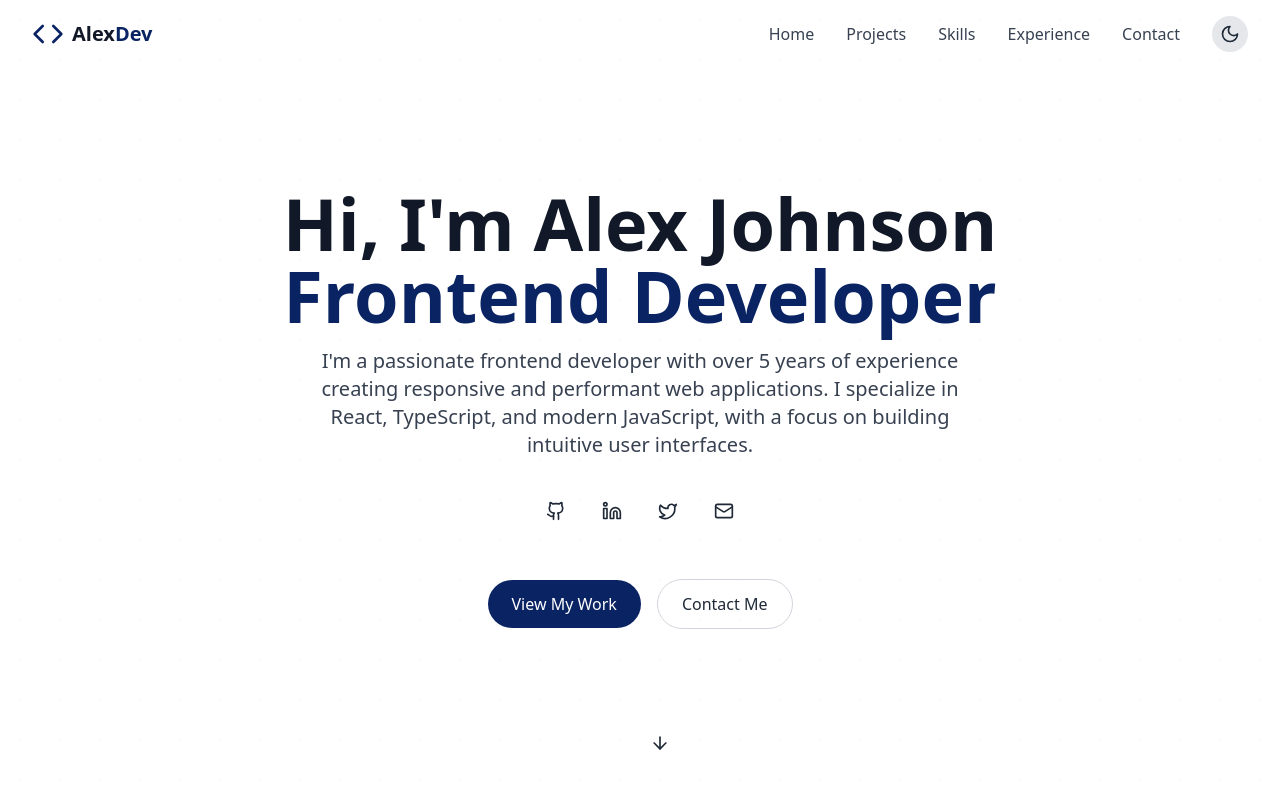
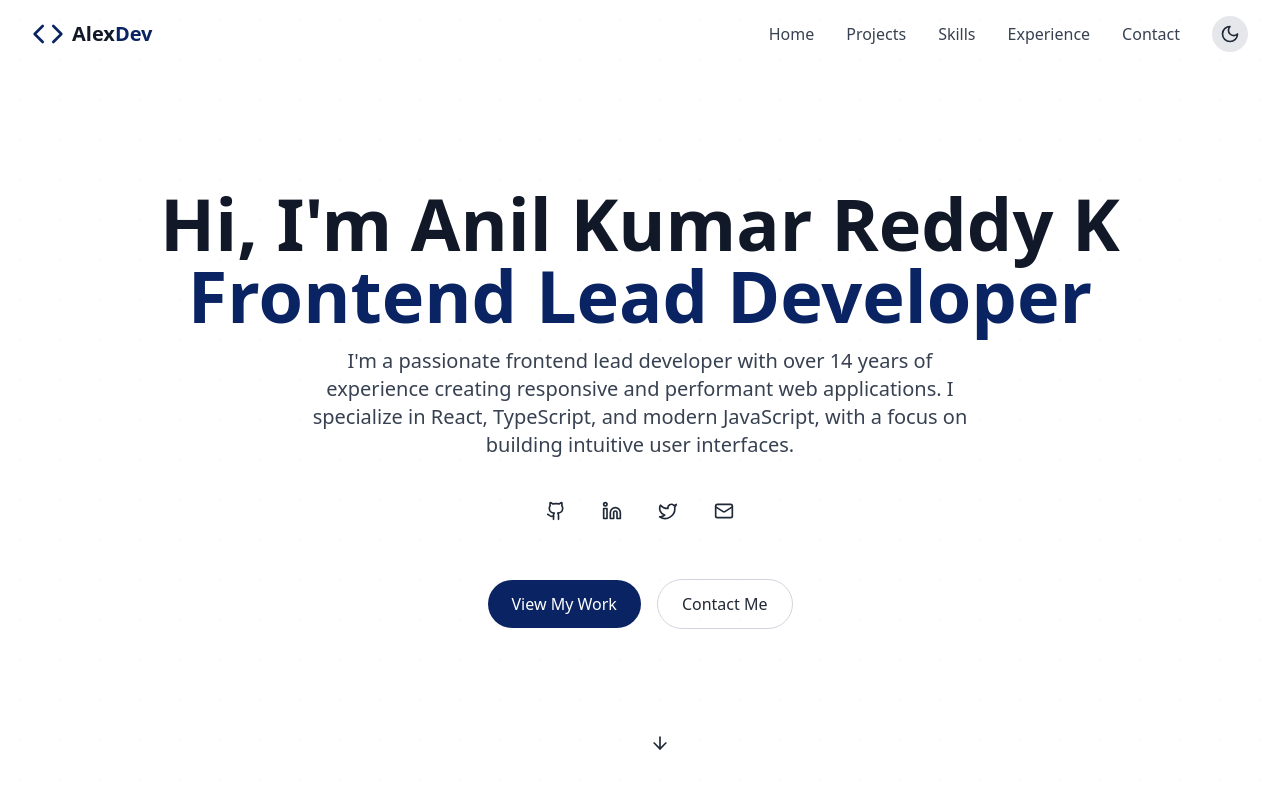
Before and after one commit to anilreddy12001/portfolio2.0, a React (Vite) app: page / in a window 1280 px wide. Shown: the top 800 px of the page. Built offline with nearby package versions, Linux system fonts and the light colour scheme.

Commit message:
Update index.ts

```diff
--- a/src/data/index.ts
+++ b/src/data/index.ts
@@ -98,15 +98,15 @@ export const experiences: Experience[] = [
 
 export const socialLinks: Social[] = [
   { name: 'GitHub', url: 'https://github.com', icon: 'Github' },
-  { name: 'LinkedIn', url: 'https://linkedin.com', icon: 'Linkedin' },
+  { name: 'LinkedIn', url: 'https://linkedin.com/anilkumareddy', icon: 'Linkedin' },
   { name: 'Twitter', url: 'https://twitter.com', icon: 'Twitter' },
   { name: 'Email', url: 'mailto:hello@example.com', icon: 'Mail' },
 ];
 
 export const aboutMe = {
-  name: 'Alex Johnson',
-  title: 'Frontend Developer',
-  description: 'I\'m a passionate frontend developer with over 5 years of experience creating responsive and performant web applications. I specialize in React, TypeScript, and modern JavaScript, with a focus on building intuitive user interfaces.',
-  location: 'San Francisco, CA',
+  name: 'Anil Kumar Reddy K',
+  title: 'Frontend Lead Developer',
+  description: 'I\'m a passionate frontend lead developer with over 14 years of experience creating responsive and performant web applications. I specialize in React, TypeScript, and modern JavaScript, with a focus on building intuitive user interfaces.',
+  location: 'Bengaluru, India',
   availability: 'Available for freelance work',
 };
```
